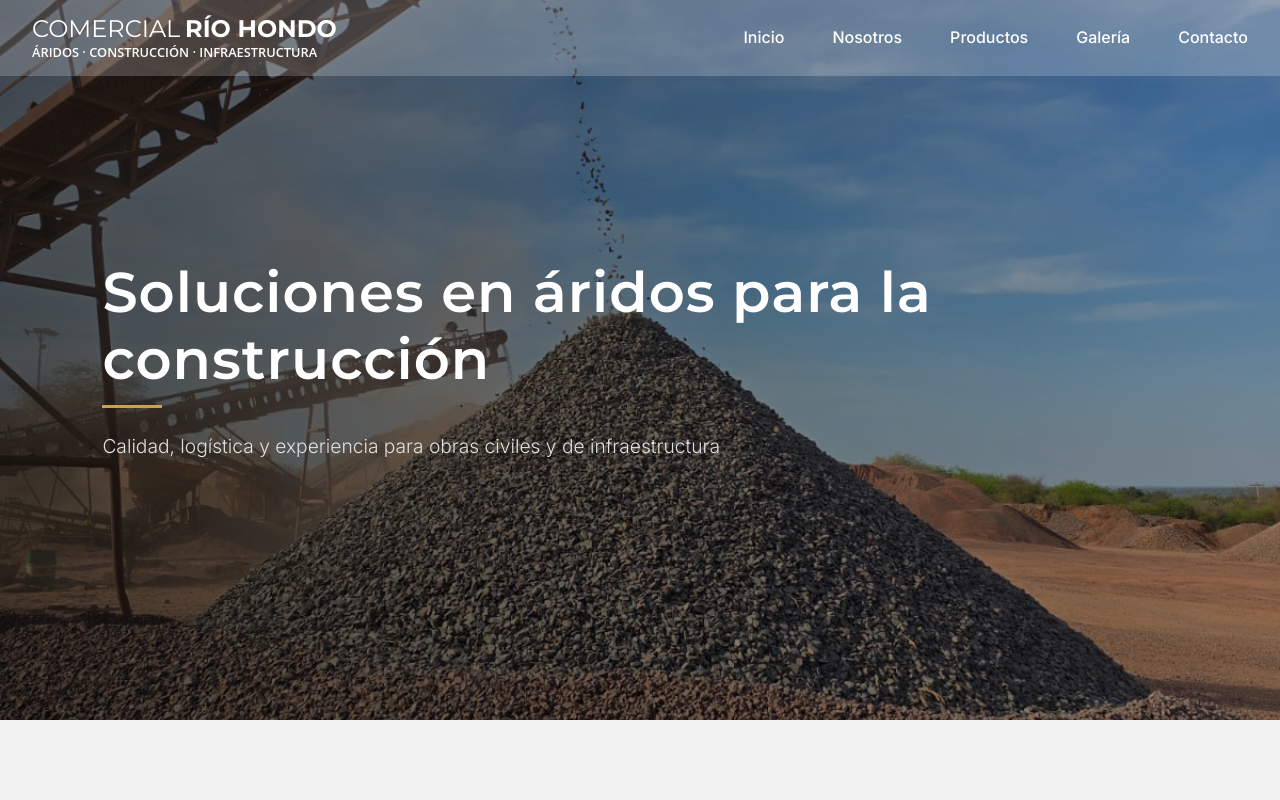
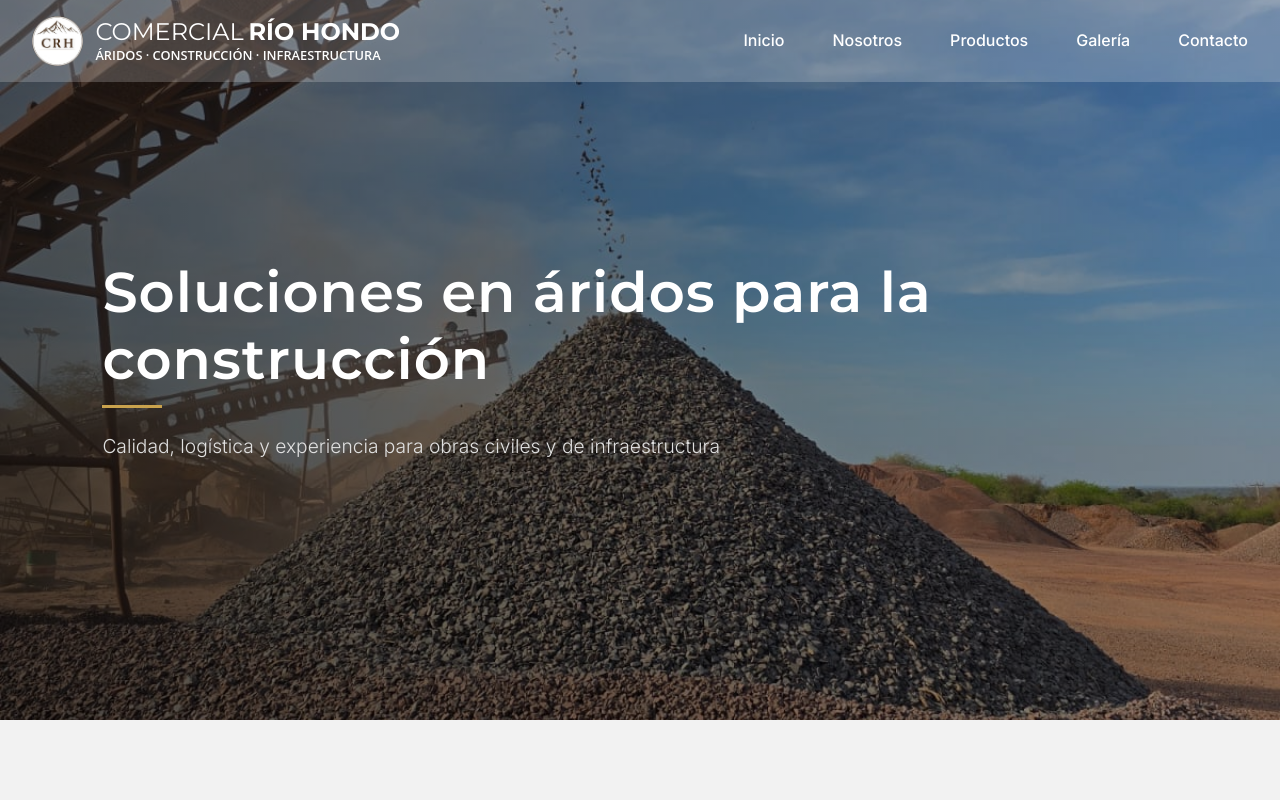
Before and after one commit to uxnicorp/Cantera-Comercial-Rio-Hondo, a React (Vite) app: page / in a window 1280 px wide. Shown: the top 800 px of the page. Built offline with nearby package versions, Linux system fonts and the light colour scheme.

Commit message:
Cambios icono

```diff
--- a/index.html
+++ b/index.html
@@ -18,7 +18,7 @@
     <meta name="twitter:title" content="Comercial Río Hondo SRL | Áridos y Materiales" />
     <meta name="twitter:description" content="Producción y comercialización de áridos para construcción, vialidad e infraestructura." />
 
-    <link rel="icon" type="image/svg+xml" href="/vite.svg" />
+    <link rel="icon" type="image/png" href="/icon.png" />
 
     <link rel="preconnect" href="https://fonts.googleapis.com" />
     <link rel="preconnect" href="https://fonts.gstatic.com" crossorigin />
--- a/src/components/Contact.jsx
+++ b/src/components/Contact.jsx
@@ -63,7 +63,6 @@ function Contact() {
         </div>
 
         <div className="contact-content">
-          {/* Formulario - Izquierda */}
           <div className="form-container">
             <div className="form-header">
               <h3 className="form-title">Envianos tu Consulta</h3>
@@ -176,7 +175,6 @@ function Contact() {
             </form>
           </div>
 
-          {/* Información + Mapa - Derecha */}
           <div className="contact-info-container">
             <h3 className="info-title">Información de Contacto</h3>
 
--- a/src/components/Footer.css
+++ b/src/components/Footer.css
@@ -24,6 +24,19 @@
   display: flex;
   flex-direction: column;
   gap: 1rem;
+}
+
+.footer-brand-header {
+  display: flex;
+  align-items: center;
+  gap: 1rem;
+}
+
+.footer-logo {
+  width: 60px;
+  height: auto;
+  object-fit: contain;
+  flex-shrink: 0;
 }
 
 .footer-brand-name {
@@ -251,6 +264,10 @@
     padding: 3rem 1.5rem 2rem;
   }
 
+  .footer-logo {
+    width: 50px;
+  }
+
   .footer-main {
     grid-template-columns: 1fr;
     gap: 2.5rem;
@@ -259,6 +276,10 @@
   .footer-about {
     text-align: center;
     align-items: center;
+  }
+
+  .footer-brand-header {
+    justify-content: center;
   }
 
   .footer-brand-description {
@@ -292,8 +313,12 @@
     padding: 2.5rem 1rem 1.5rem;
   }
 
+  .footer-logo {
+    width: 45px;
+  }
+
   .footer-brand-name {
-    font-size: 1.25rem;
+    font-size: 1.15rem;
   }
 
   .footer-main {
--- a/src/components/Footer.jsx
+++ b/src/components/Footer.jsx
@@ -1,4 +1,5 @@
 import './Footer.css';
+import logo from '../assets/icon.png';
 
 function Footer() {
   const currentYear = new Date().getFullYear();
@@ -14,9 +15,11 @@ function Footer() {
     <footer className="footer">
       <div className="footer-container">
         <div className="footer-main">
-          {/* Columna 1: Marca */}
           <div className="footer-column footer-about">
-            <h3 className="footer-brand-name">Comercial Río Hondo SRL</h3>
+            <div className="footer-brand-header">
+              <img src={logo} alt="Logo Comercial Río Hondo" className="footer-logo" />
+              <h3 className="footer-brand-name">Comercial Río Hondo SRL</h3>
+            </div>
             <p className="footer-brand-description">
               Líderes en la extracción y comercialización de áridos y triturados pétreos.
               Calidad garantizada para obras civiles y de infraestructura.
@@ -38,7 +41,6 @@ function Footer() {
             </div>
           </div>
 
-          {/* Columna 2: Navegación */}
           <div className="footer-column footer-nav">
             <h4 className="footer-column-title">Navegación</h4>
             <nav className="footer-nav-list">
@@ -50,7 +52,6 @@ function Footer() {
             </nav>
           </div>
 
-          {/* Columna 3: Productos */}
           <div className="footer-column footer-products">
             <h4 className="footer-column-title">Productos</h4>
             <ul className="footer-list">
@@ -61,7 +62,6 @@ function Footer() {
             </ul>
           </div>
 
-          {/* Columna 4: Contacto */}
           <div className="footer-column footer-contact">
             <h4 className="footer-column-title">Contacto</h4>
             <ul className="footer-contact-list">
--- a/src/components/Navbar.css
+++ b/src/components/Navbar.css
@@ -51,6 +51,13 @@
   display: flex;
   align-items: center;
   cursor: pointer;
+  gap: 0.8rem;
+}
+
+.navbar-logo {
+  height: 50px;
+  width: auto;
+  object-fit: contain;
 }
 
 .brand-text {
@@ -199,6 +206,10 @@
 }
 
 @media (max-width: 480px) {
+  .navbar-logo {
+    height: 35px;
+  }
+
   .brand-text h1 {
     font-size: 1rem;
   }
@@ -213,6 +224,10 @@
     max-width: 1700px;
     padding-left: 4rem;
     padding-right: 4rem;
+  }
+
+  .navbar-logo {
+    height: 60px;
   }
 
   .brand-text h1 {
--- a/src/components/Navbar.jsx
+++ b/src/components/Navbar.jsx
@@ -1,5 +1,6 @@
 import { useState, useEffect } from 'react';
 import './Navbar.css';
+import logo from '../assets/icon.png';
 
 function Navbar() {
   const [isMenuOpen, setIsMenuOpen] = useState(false);
@@ -42,6 +43,7 @@ function Navbar() {
     <nav className="navbar transparent">
       <div className="navbar-container">
         <div className="navbar-brand" onClick={() => scrollToSection('inicio')} style={{ cursor: 'pointer' }}>
+          <img src={logo} alt="Logo Comercial Río Hondo" className="navbar-logo" />
           <div className="brand-text">
             <h1>
               <span>COMERCIAL</span> <span>RÍO HONDO</span>
```
Also changed, not shown: public/icon.png (added), src/assets/icon.png (added).
